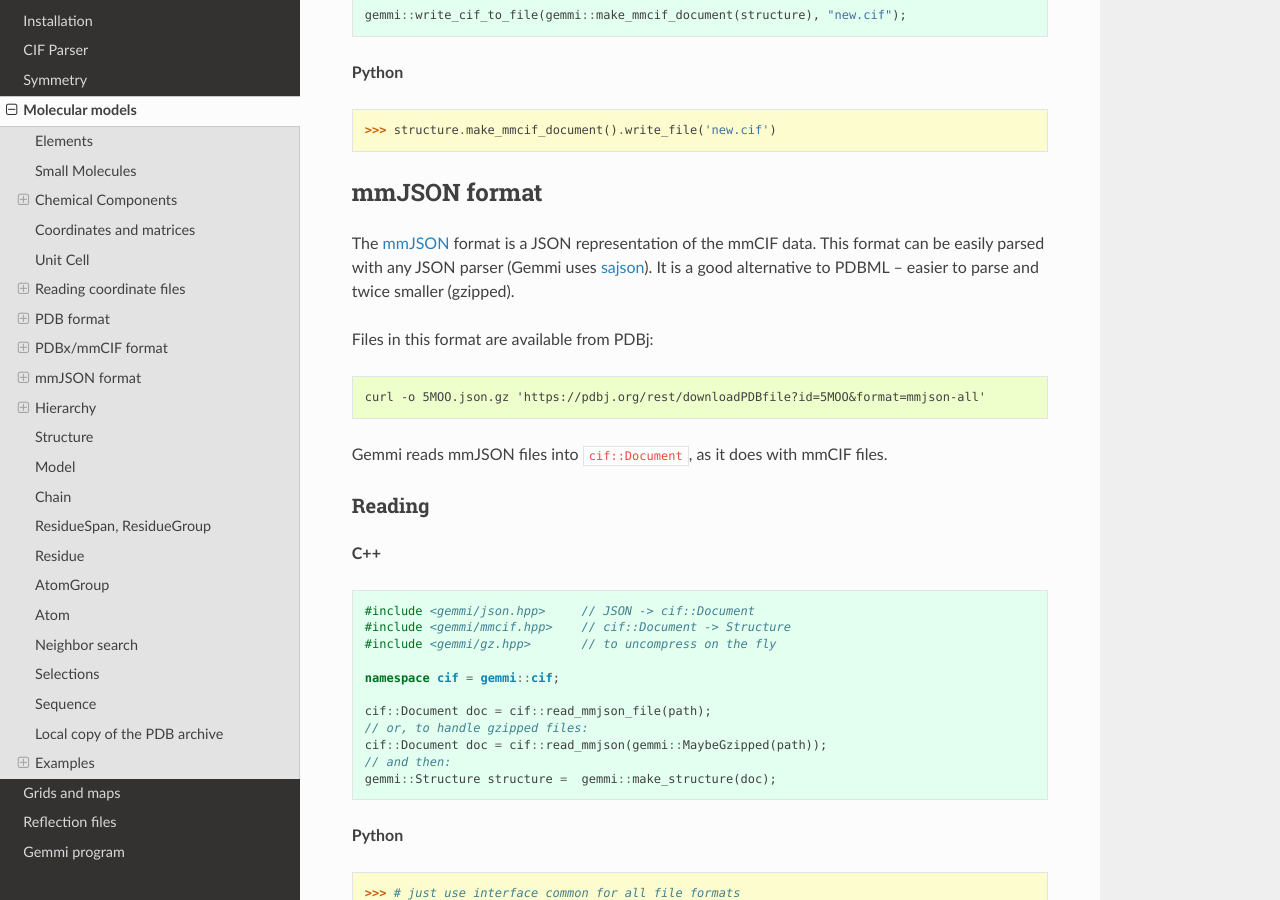
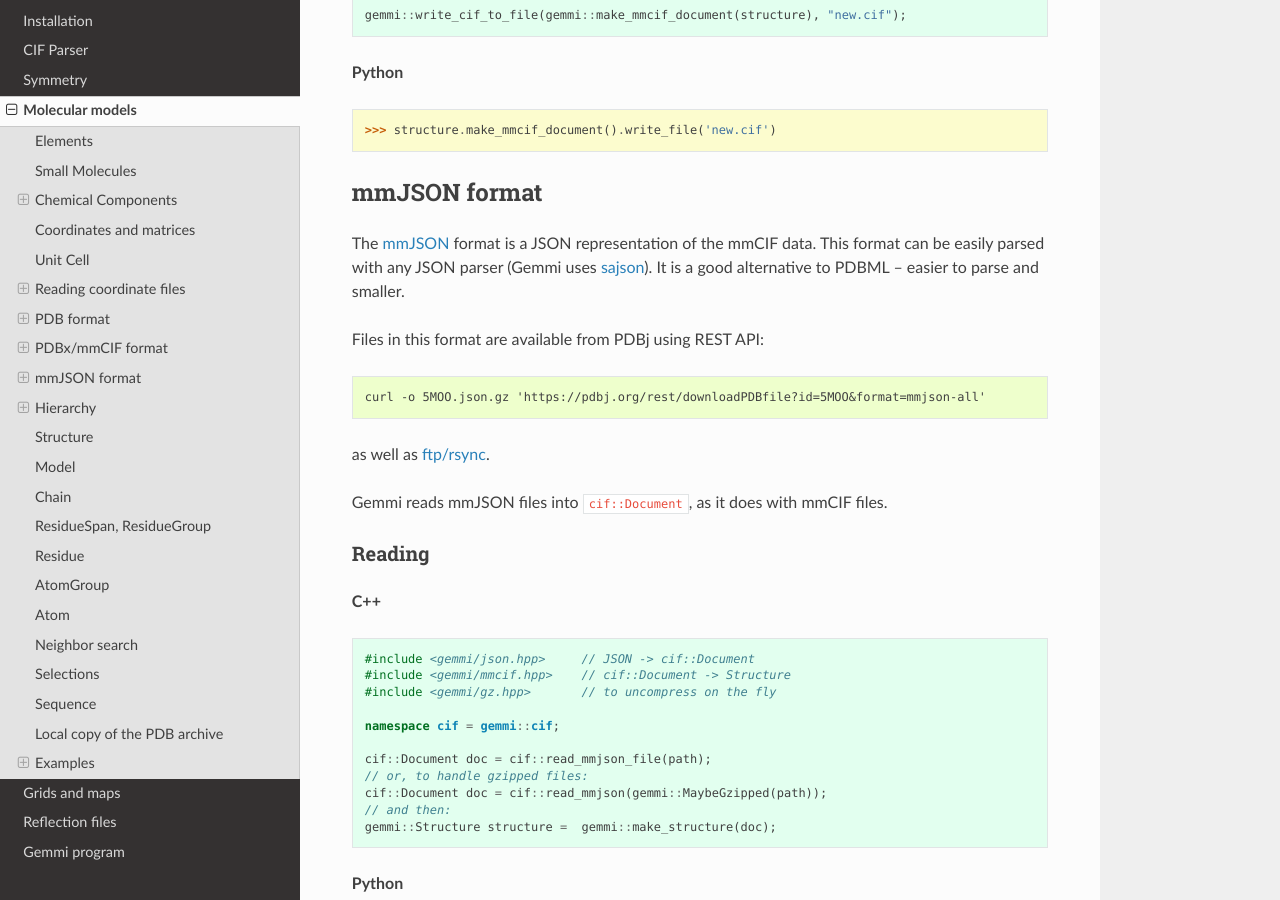
Before and after one commit to project-gemmi/gemmi, a Sphinx documentation site: the page built from docs/mol.rst, in a window 1280 px wide and 900 px high, scrolled down 16197 px. Built offline with Sphinx 7.4.7 and the Read the Docs theme 2.0.0, drawn with Linux system fonts in a browser that asks for light colours.

Commit message:
mmJSON can now be downloaded from PDBj FTP

```diff
--- a/docs/mol.rst
+++ b/docs/mol.rst
@@ -890,16 +890,19 @@ mmJSON format
 The mmJSON_ format is a JSON representation of the mmCIF data.
 This format can be easily parsed with any JSON parser (Gemmi uses
 `sajson <https://github.com/chadaustin/sajson>`_).
-It is a good alternative to PDBML -- easier to parse
-and twice smaller (gzipped).
+It is a good alternative to PDBML -- easier to parse and smaller.
 
 .. _mmJSON: https://pdbj.org/help/mmjson?lang=en
 
-Files in this format are available from PDBj:
+Files in this format are available from PDBj using REST API:
 
 .. code-block:: none
 
     curl -o 5MOO.json.gz 'https://pdbj.org/rest/downloadPDBfile?id=5MOO&format=mmjson-all'
+
+as well as `ftp/rsync`__.
+
+__ mmJSON_
 
 Gemmi reads mmJSON files into ``cif::Document``,
 as it does with mmCIF files.
```
